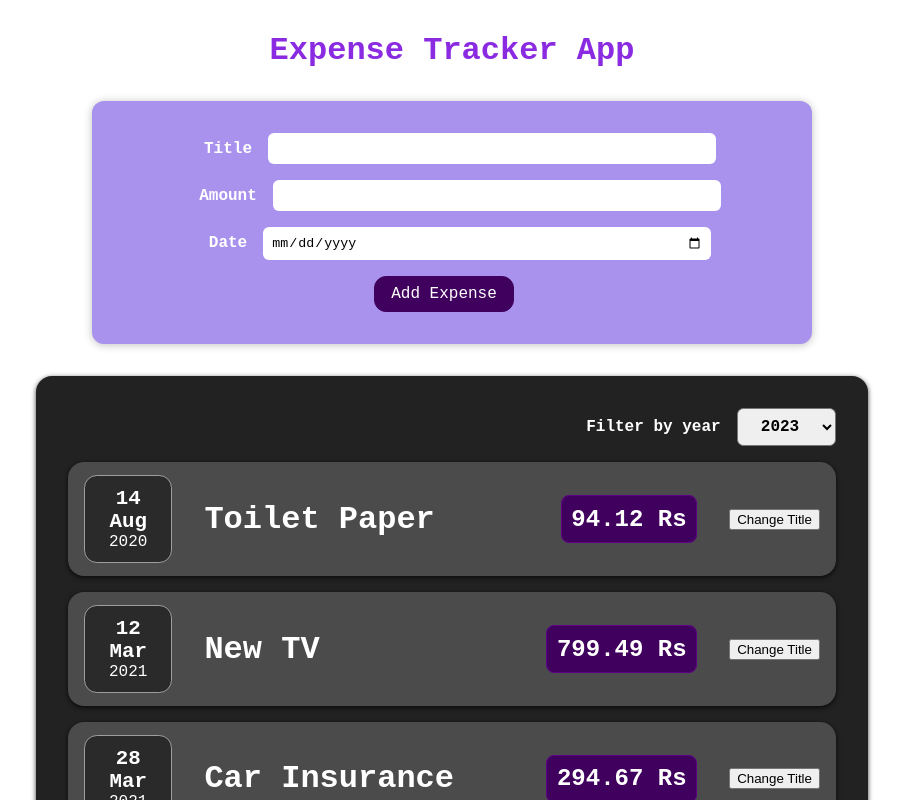
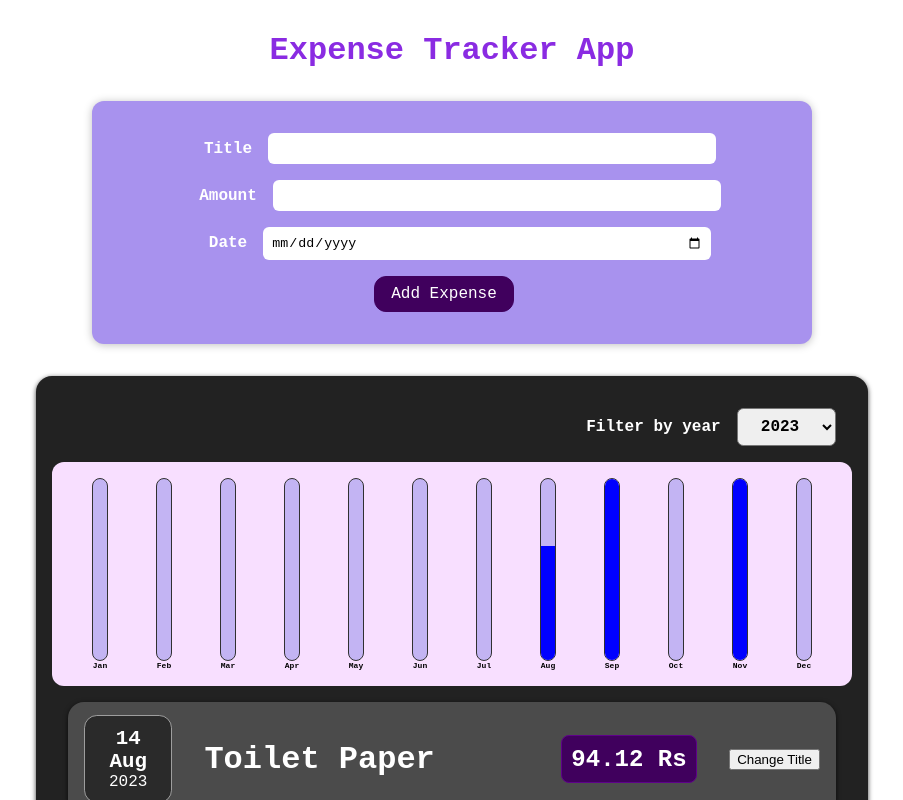
Before and after one commit to sanjeevani-25/expense-tracker-app, a React (Vite) app: page / in a window 1280 px wide. Shown: the top 800 px of the page, without its empty margins (188-1091 px from the left). Built offline with nearby package versions, Linux system fonts and the light colour scheme.

Commit message:
chart design & implementation

```diff
--- a/src/App.jsx
+++ b/src/App.jsx
@@ -1,31 +1,48 @@
 import Expenses from "./components/Expenses/Expenses";
 import "./App.css";
 import NewExpense from "./components/NewExpenses/NewExpense";
+import { useState } from "react";
 
-function App() {
-  const expenses = [
+const dummyExpenses = [
   {
     id: "e1",
     title: "Toilet Paper",
     amount: 94.12,
-      date: new Date(2020, 7, 14),
+    date: new Date(2023, 7, 14),
   },
-    { id: "e2", title: "New TV", amount: 799.49, date: new Date(2021, 2, 12) },
+  { id: "e2", title: "New TV", amount: 799.49, date: new Date(2024, 2, 12) },
   {
     id: "e3",
     title: "Car Insurance",
     amount: 294.67,
-      date: new Date(2021, 2, 28),
+    date: new Date(2022, 2, 28),
   },
   {
     id: "e4",
     title: "New Desk (Wooden)",
     amount: 450,
-      date: new Date(2021, 5, 12),
+    date: new Date(2022, 5, 12),
   },
+  {
+    id: "e5",
+    title: "Toilet Paper 2",
+    amount: 150,
+    date: new Date(2023, 8, 16),
+  },
+  {
+    id: "e6",
+    title: "Toilet Paper 3",
+    amount: 150,
+    date: new Date(2023, 10, 16),
+  }
 ];
 
-  const addExpenseHandler = (expense) => {};
+function App() {
+  const [expenses, setExpenses] = useState(dummyExpenses);
+
+  const addExpenseHandler = (expense) => {
+    setExpenses((prevExpenses) => [expense, ...prevExpenses]);
+  };
   return (
     <div className="app">
       <header>Expense Tracker App</header>
--- /dev/null
+++ b/src/components/Chart/Chart.css
@@ -0,0 +1,9 @@
+.chart {
+  padding: 1rem;
+  border-radius: 12px;
+  background-color: #f8dfff;
+  text-align: center;
+  display: flex;
+  justify-content: space-around;
+  height: 12rem;
+}
--- /dev/null
+++ b/src/components/Chart/Chart.jsx
@@ -0,0 +1,25 @@
+import React from "react";
+
+import ChartBar from "./ChartBar";
+import "./Chart.css";
+
+const Chart = (props) => {
+  const dataPointValues = props.dataPoints.map((dataPoint) => dataPoint.value);
+  //   transform dataPoint value object to just value number
+  const totalMaximum = Math.max(...dataPointValues);
+  console.log("hi");
+  return (
+    <div className="chart">
+      {props.dataPoints.map((dataPoint) => (
+        <ChartBar
+          key={dataPoint.label}
+          value={dataPoint.value}
+          maxValue={totalMaximum}
+          label={dataPoint.label}
+        />
+      ))}
+    </div>
+  );
+};
+
+export default Chart;
--- /dev/null
+++ b/src/components/Chart/ChartBar.css
@@ -0,0 +1,33 @@
+.chart-bar {
+  /* height: 100%; */
+  display: flex;
+  flex-direction: column;
+  align-items: center;
+
+  /* background-color: #c3b4f3; */
+  & .chart-bar-inner {
+    height: 100%;
+    width: 100%;
+    border: 1px solid #313131;
+    border-radius: 12px;
+    background-color: #c3b4f3;
+    overflow: hidden;
+    display: flex;
+    flex-direction: column;
+    justify-content: flex-end;
+
+    & .chart-bar-fill {
+      background-color: #4826b9;
+      width: 100%;
+      transition: all 0.3s ease-out;
+      height: 100%;
+    }
+  }
+
+
+  & .chart-bar-label {
+    font-weight: bold;
+    font-size: 0.5rem;
+    text-align: center;
+  }
+}
--- /dev/null
+++ b/src/components/Chart/ChartBar.jsx
@@ -0,0 +1,24 @@
+import React from "react";
+import "./ChartBar.css";
+
+const ChartBar = (props) => {
+  let barFillHeight = "0%";
+
+  if (props.maxValue > 0) {
+    barFillHeight = Math.round((props.value / props.maxValue) * 100) + "%";
+  }
+
+  return (
+    <div className="chart-bar">
+      <div className="chart-bar-inner">
+        <div
+          className="chart-bar-fill"
+          style={{ height: barFillHeight, backgroundColor: "blue" }}
+        ></div>
+      </div>
+      <div className="chart-bar-label">{props.label}</div>
+    </div>
+  );
+};
+
+export default ChartBar;
--- a/src/components/Expenses/Expenses.css
+++ b/src/components/Expenses/Expenses.css
@@ -4,4 +4,8 @@
     margin: 2rem auto;
     width: 50rem;
     max-width: 95%;
+    & p{
+        color: white;
+        text-align: center;
+    }
 }
--- a/src/components/Expenses/Expenses.jsx
+++ b/src/components/Expenses/Expenses.jsx
@@ -3,6 +3,8 @@ import "./Expenses.css";
 import Card from "../UI/Card";
 import { useState } from "react";
 import ExpensesFilter from "./ExpensesFilter";
+import ExpensesList from "./ExpensesList";
+import ExpensesChart from "./ExpensesChart";
 
 export default function Expenses(props) {
   const [filteredYear, setFilteredYear] = useState("2023");
@@ -10,15 +12,19 @@ export default function Expenses(props) {
   const filterChangeHandler = (selectedYear) => {
     setFilteredYear(selectedYear);
   };
+
+  const filteredExpenses = props.items.filter((expense) => {
+    return expense.date.getFullYear().toString() === filteredYear;
+  });
+
   return (
     <Card className="expenses">
       <ExpensesFilter
         selected={filteredYear}
         onChangeFilter={filterChangeHandler}
       />
-      {props.items.map((e) => (
-        <ExpenseItem key={e.id} title={e.title} amt={e.amount} date={e.date} />
-      ))}
+      <ExpensesChart expenses={filteredExpenses} />
+      <ExpensesList items={filteredExpenses} />
     </Card>
   );
 }
--- /dev/null
+++ b/src/components/Expenses/ExpensesChart.jsx
@@ -0,0 +1,26 @@
+import React from "react";
+import Chart from "../Chart/Chart";
+
+export default function ExpensesChart(props) {
+  const chartDataPoints = [
+    { label: "Jan", value: 0 },
+    { label: "Feb", value: 0 },
+    { label: "Mar", value: 0 },
+    { label: "Apr", value: 0 },
+    { label: "May", value: 0 },
+    { label: "Jun", value: 0 },
+    { label: "Jul", value: 0 },
+    { label: "Aug", value: 0 },
+    { label: "Sep", value: 0 },
+    { label: "Oct", value: 0 },
+    { label: "Nov", value: 0 },
+    { label: "Dec", value: 0 },
+  ];
+  console.log("hie");
+  for (const e of props.expenses) {
+    const expenseMonth = e.date.getMonth();
+    // starting at 0 ==> jan
+    chartDataPoints[expenseMonth].value += e.amount;
+  }
+  return <Chart dataPoints={chartDataPoints} />;
+}
--- /dev/null
+++ b/src/components/Expenses/ExpensesList.css
@@ -0,0 +1,9 @@
+.expenses-list {
+    list-style: none;
+    padding: 0;
+  }
+
+  .expenses-list__fallback {
+    color: white;
+    text-align: center;
+  }
--- /dev/null
+++ b/src/components/Expenses/ExpensesList.jsx
@@ -0,0 +1,25 @@
+import React from 'react';
+
+import ExpenseItem from './ExpenseItem';
+import './ExpensesList.css';
+
+const ExpensesList = (props) => {
+  if (props.items.length === 0) {
+    return <h2 className='expenses-list__fallback'>Found no expenses.</h2>;
+  }
+
+  return (
+    <ul className='expenses-list'>
+      {props.items.map((expense) => (
+        <ExpenseItem
+          key={expense.id}
+          title={expense.title}
+          amt={expense.amount}
+          date={expense.date}
+        />
+      ))}
+    </ul>
+  );
+};
+
+export default ExpensesList;
```
Lines whose indentation alone changed are shown as unchanged.
